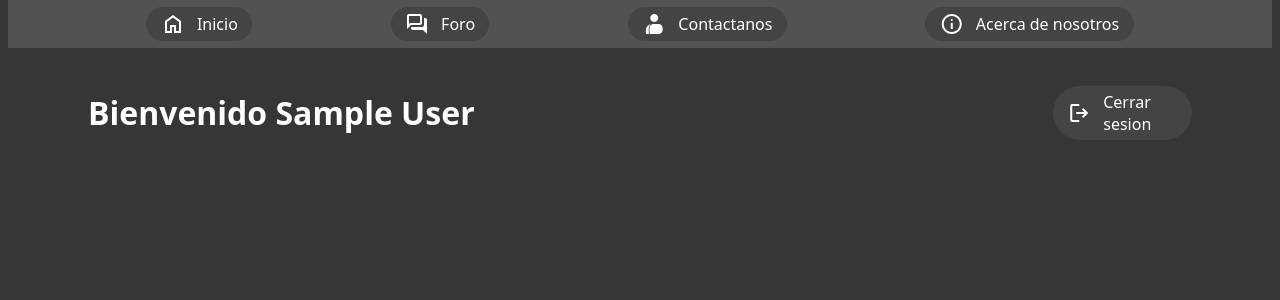
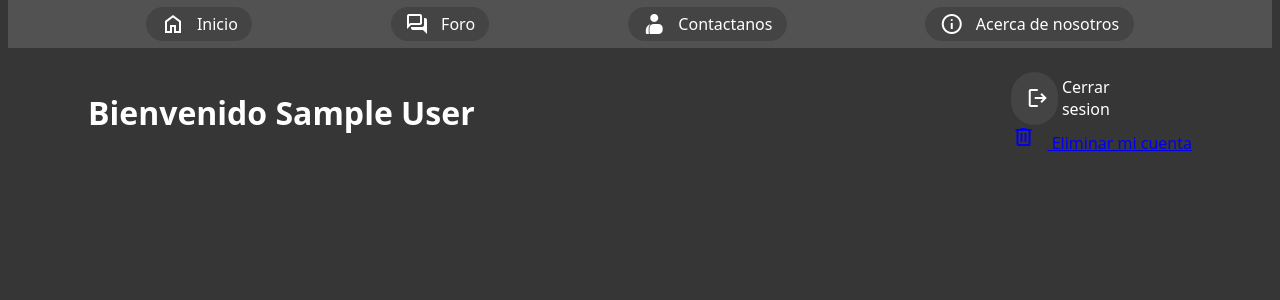
Before and after one commit to xJesusx0/Login-MySQL, a Flask app: page / in a window 1280 px wide. Shown: the part 94-394 px from the top of the page. Run offline with Flask 3, Linux system fonts and the light colour scheme; the visitor is signed in with stand-in values (Sample User, id 1); some libraries are stand-ins or nearby versions.

Commit message:
Boton de eliminar cuenta

```diff
--- a/Templates/index.html
+++ b/Templates/index.html
@@ -7,7 +7,11 @@
 {% block body %}
     <div class="welcome-container">
         <h1>Bienvenido {{ name }}</h1>
-        <a class="logout" href="/auth/logout"> <span class="material-symbols-outlined"> logout </span> Cerrar sesion</a>
+        <div class="actions-container">
+            <a class="logout" href="/auth/logout"> <span class="material-symbols-outlined"> logout </span> Cerrar sesion</a>
+            <a class="delete" href="/auth/delete-account"> <span class="material-symbols-outlined"> delete </span> Eliminar mi cuenta </a>
+        </div>
+
     </div>
 
 {% endblock %}
```
